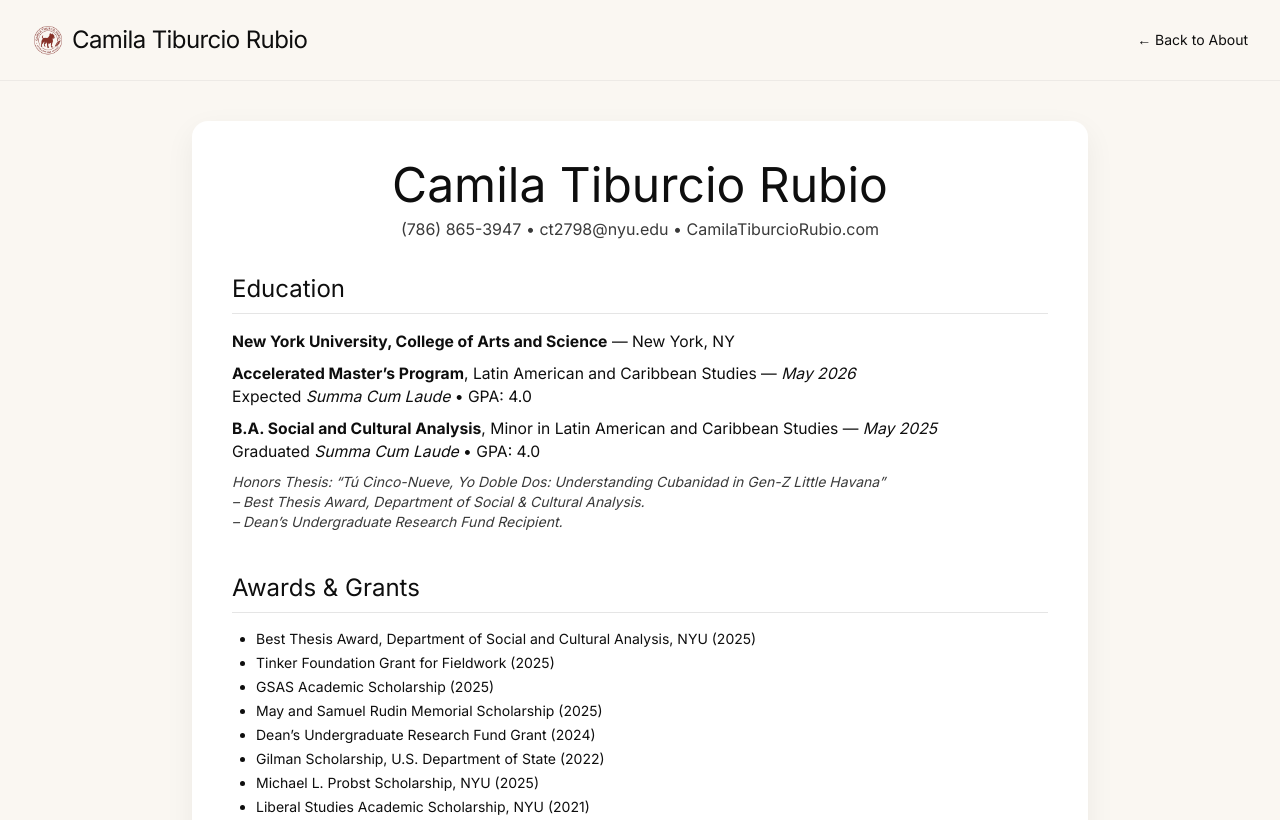
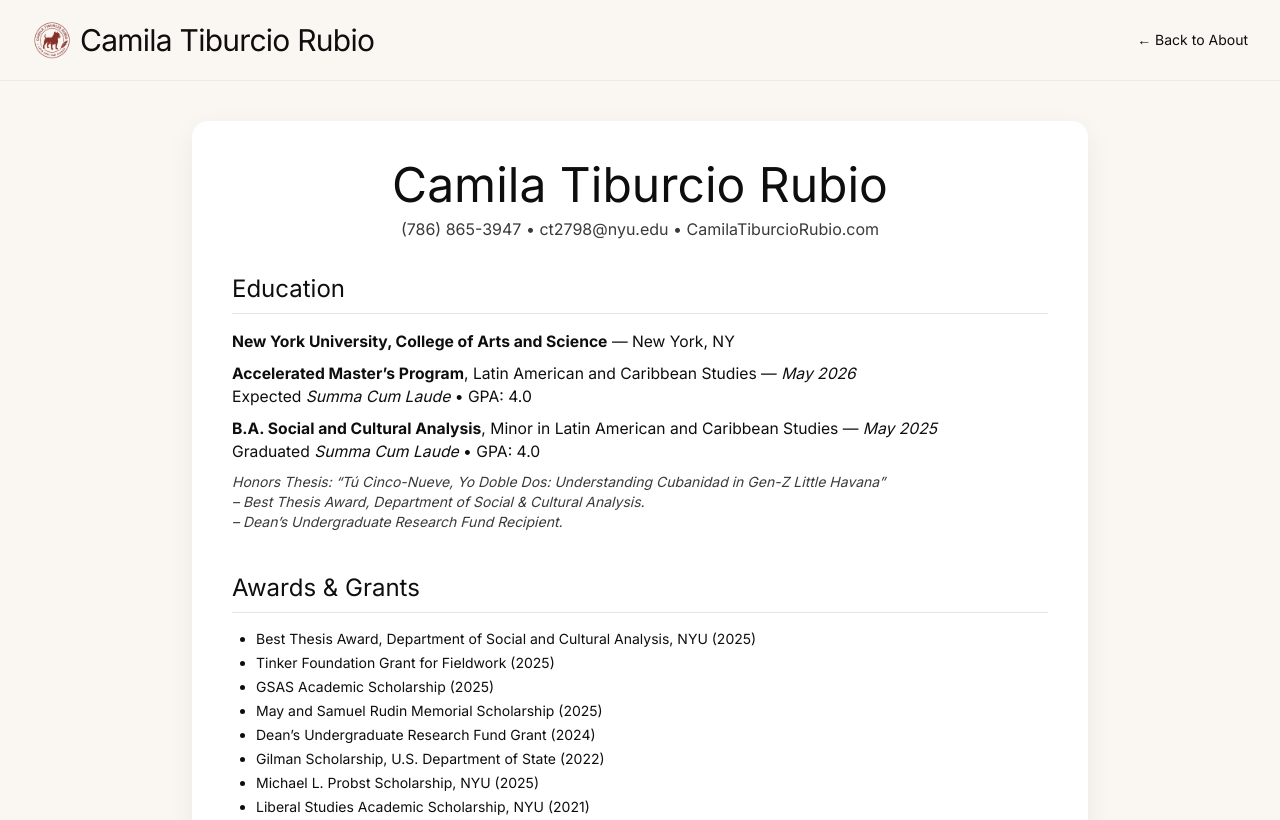
Before and after one commit to MahmoudS1201/mahmouds1201.github.io, a plain HTML site: page resume.html in a window 1280 px wide. Shown: the top 820 px of the page. Drawn offline with nearby package versions, Linux system fonts and the light colour scheme.

Commit message:
Update resume.html

```diff
--- a/resume.html
+++ b/resume.html
@@ -74,8 +74,8 @@
     <div class="max-w-7xl mx-auto px-4 sm:px-6 lg:px-8">
       <div class="flex items-center justify-between h-20">
         <a href="index.html" class="flex items-center gap-2" aria-label="Home">
-          <img src="assets/logo.png" alt="Camila Tiburcio Rubio logo" class="h-8 w-8 object-contain" />
-          <span class="font-serif text-2xl tracking-tight">Camila Tiburcio Rubio</span>
+          <img src="assets/logo.png" alt="Camila Tiburcio Rubio logo" class="h-10 w-10 object-contain" />
+          <span class="font-serif text-3xl tracking-tight">Camila Tiburcio Rubio</span>
         <a href="about2.html" class="u-underline text-sm">← Back to About</a>
       </div>
     </div>
```
